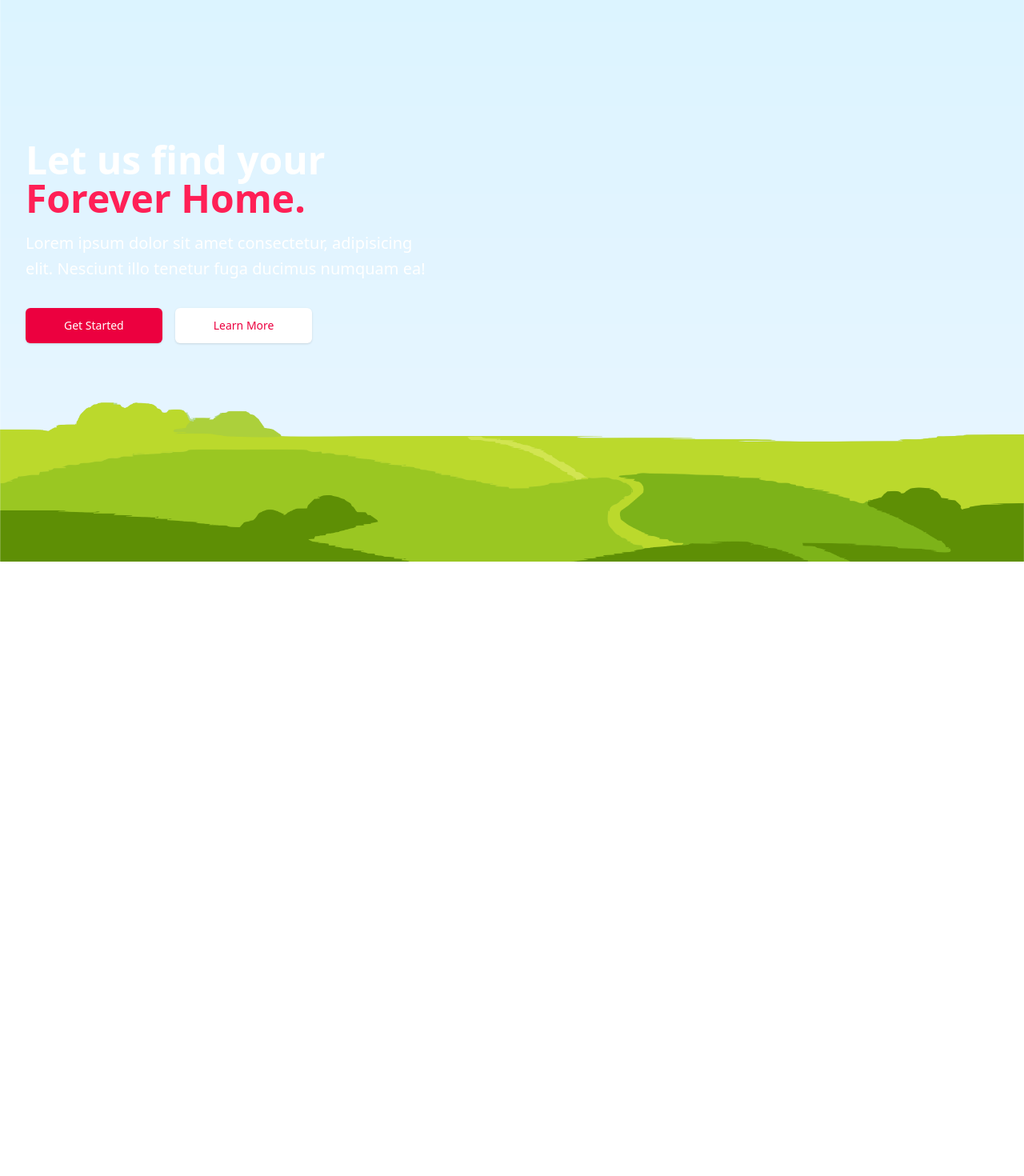
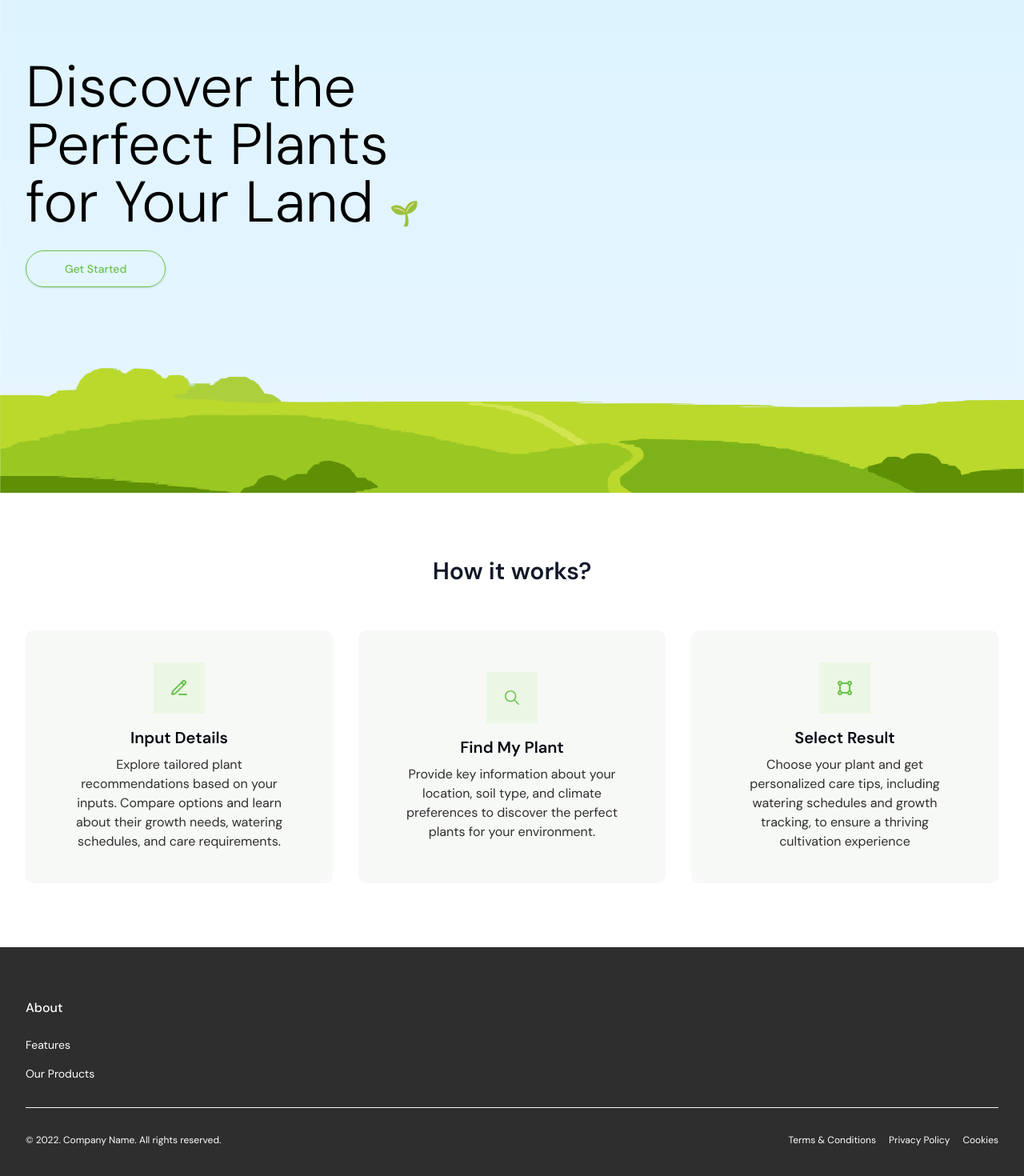
Before and after one commit to Rasheed124/farmstedi-frontend, a Next.js app: page / in a window 1280 px wide. Shown: the part 184-1654 px from the top of the page at 80% size. Before the commit the page ends 886 px from the top, so only its background shows below. Built offline with nearby package versions, Linux system fonts and the light colour scheme.

Commit message:
pushed home page

```diff
--- a/package.json
+++ b/package.json
@@ -22,6 +22,7 @@
     "react": "^19.0.0",
     "react-dom": "^19.0.0",
     "react-hook-form": "^7.54.2",
+    "react-icons": "^5.5.0",
     "tailwind-merge": "^3.0.2",
     "tailwindcss-animate": "^1.0.7",
     "zod": "^3.24.2"
--- a/src/app/globals.css
+++ b/src/app/globals.css
@@ -1,7 +1,12 @@
 @import "tailwindcss";
 
 @theme {
-  --color-greenLight: #68C34C;
+  --color-fmsgreenLight: #68C34C;
+  --color-fmsgreenExtraLight: #ECF6E4;
+  --color-fmsgreenMediumLight: #F6F9F5;
+  --color-fmsBlack: #2E2E2E;
+  --font-dmSans: "DM Sans", sans-serif;
+
 }
 
 @plugin "tailwindcss-animate";
--- a/src/app/layout.tsx
+++ b/src/app/layout.tsx
@@ -1,15 +1,10 @@
 import type { Metadata } from "next";
-import { Geist, Geist_Mono } from "next/font/google";
+import { DM_Sans } from "next/font/google";
 import "./globals.css";
 import Header from "@/components/layout/Header";
 
-const geistSans = Geist({
-  variable: "--font-geist-sans",
-  subsets: ["latin"],
-});
-
-const geistMono = Geist_Mono({
-  variable: "--font-geist-mono",
+const dmSans = DM_Sans({
+  variable: "--font-dm-sans",
   subsets: ["latin"],
 });
 
@@ -25,11 +20,7 @@ export default function RootLayout({
 }>) {
   return (
     <html lang="en">
-      <body
-        className={`${geistSans.variable} ${geistMono.variable} antialiased`}
-      >
-        {children}
-      </body>
+      <body className={` ${dmSans.variable} font-dmSans antialiased`}>{children}</body>
     </html>
   );
 }
--- a/src/app/page.tsx
+++ b/src/app/page.tsx
@@ -1,45 +1,172 @@
 import Header from "@/components/layout/Header";
 import Image from "next/image";
+import { LuPencilLine } from "react-icons/lu";
+import { IoIosSearch } from "react-icons/io";
+import { TbTopologyRing3 } from "react-icons/tb";
+import Link from "next/link";
 
 export default function Home() {
   return (
     <>
       <main>
         <div className="relative bg-[url(/images/home-bg.png)] bg-cover bg-center bg-no-repeat">
-          <Header />
-          <section className="relative mx-auto max-w-screen-xl px-4 py-32 sm:px-6 lg:flex lg:h-screen lg:items-center lg:px-8">
-            <div className="max-w-xl text-center ltr:sm:text-left rtl:sm:text-right">
-              <h1 className="text-3xl font-extrabold text-white sm:text-5xl">
-                Let us find your
-                <strong className="block font-extrabold text-rose-500">
+          {/* <Header /> */}
+          <section className="relative mx-auto max-w-screen-xl px-4 py-20 sm:px-6 lg:flex lg:h-screen lg:items-center lg:px-8">
+            <div className="max-w-sm lg:max-w-xl  text-left  lg:pr-10">
+              <h1 className=" font-light text-black ">
+                <span className="text-3xl  sm:text-5xl lg:text-7xl">
                   {" "}
-                  Forever Home.{" "}
-                </strong>
+                  Discover the Perfect Plants for Your Land{" "}
+                </span>
+                <span className="text-3xl ">🌱</span>
               </h1>
 
-              <p className="mt-4 max-w-lg text-white sm:text-xl/relaxed">
-                Lorem ipsum dolor sit amet consectetur, adipisicing elit.
-                Nesciunt illo tenetur fuga ducimus numquam ea!
-              </p>
-
-              <div className="mt-8 flex flex-wrap gap-4 text-center">
+              <div className="mt-6 flex text-center">
                 <a
                   href="#"
-                  className="block w-full rounded-sm bg-rose-600 px-12 py-3 text-sm font-medium text-white shadow-sm hover:bg-rose-700 focus:ring-3 focus:outline-hidden sm:w-auto"
+                  className="block  rounded-full bg-transparent text-fmsgreenLight hover:text-white px-12 py-3 border border-fmsgreenLight text-sm font-medium shadow-sm hover:bg-fmsgreenLight focus:ring-3 focus:outline-hidden w-auto"
                 >
                   Get Started
-                </a>
-
-                <a
-                  href="#"
-                  className="block w-full rounded-sm bg-white px-12 py-3 text-sm font-medium text-rose-600 shadow-sm hover:text-rose-700 focus:ring-3 focus:outline-hidden sm:w-auto"
-                >
-                  Learn More
                 </a>
               </div>
             </div>
           </section>
         </div>
+
+        <section className=" mx-auto max-w-screen-xl px-4 py-20 sm:px-6 lg:px-8">
+          {/* Heading */}
+          <div className="max-w-xl mx-auto text-center">
+            <h2 className="text-2xl font-semibold text-gray-900 sm:text-3xl">
+              How it works?
+            </h2>
+          </div>
+
+          {/* Grid Content */}
+          <div className="grid grid-cols-1 gap-4 lg:grid-cols-3 lg:gap-8 mt-14">
+            <div className=" rounded-lg bg-fmsgreenMediumLight flex flex-col justify-center items-center p-10">
+              <div className="bg-fmsgreenExtraLight text-fmsgreenLight p-5">
+                <LuPencilLine className=" text-2xl" />
+              </div>
+              <div className="mt-4 px-4 text-center">
+                <h3 className="text-lg sm:text-xl capitalize font-semibold">
+                  Input Details
+                </h3>
+
+                <p className="mt-2 text-pretty text-fmsBlack">
+                  Explore tailored plant recommendations based on your inputs.
+                  Compare options and learn about their growth needs, watering
+                  schedules, and care requirements.
+                </p>
+              </div>
+            </div>
+            <div className=" rounded-lg bg-fmsgreenMediumLight flex flex-col justify-center items-center p-10">
+              <div className="bg-fmsgreenExtraLight text-fmsgreenLight p-5">
+                <IoIosSearch className=" text-2xl" />
+              </div>
+              <div className="mt-4 px-4 text-center">
+                <h3 className="text-lg sm:text-xl capitalize font-semibold">
+                  find my plant
+                </h3>
+
+                <p className="mt-2 text-pretty text-fmsBlack">
+                  Provide key information about your location, soil type, and
+                  climate preferences to discover the perfect plants for your
+                  environment.
+                </p>
+              </div>
+            </div>
+            <div className=" rounded-lg bg-fmsgreenMediumLight flex flex-col justify-center items-center p-10">
+              <div className="bg-fmsgreenExtraLight text-fmsgreenLight p-5">
+                <TbTopologyRing3 className=" text-2xl" />
+              </div>
+              <div className="mt-4 px-4 text-center">
+                <h3 className="text-lg sm:text-xl capitalize font-semibold">
+                  select result
+                </h3>
+
+                <p className="mt-2 text-pretty text-fmsBlack">
+                  Choose your plant and get personalized care tips, including
+                  watering schedules and growth tracking, to ensure a thriving
+                  cultivation experience
+                </p>
+              </div>
+            </div>
+          </div>
+        </section>
+
+        <footer className="bg-fmsBlack text-white">
+          <div className="mx-auto max-w-screen-xl px-4 py-16 sm:px-6 lg:px-8">
+            <div className="lg:flex lg:items-start lg:gap-8">
+              <div className="mt-8 grid grid-cols-2 gap-8 lg:mt-0 lg:grid-cols-5 lg:gap-y-16">
+                <div className="col-span-2 sm:col-span-1">
+                  <p className="font-medium ">About</p>
+
+                  <ul className="mt-6 space-y-4 text-sm capitalize">
+                    <li>
+                      <Link
+                        href="#"
+                        className=" transition hover:opacity-75"
+                      >
+                        {" "}
+                        Features{" "}
+                      </Link>
+                    </li>
+                    <li>
+                      <Link
+                        href="#"
+                        className=" transition hover:opacity-75"
+                      >
+                        {" "}
+                        Our Products{" "}
+                      </Link>
+                    </li>
+
+                  </ul>
+                </div>
+              </div>
+            </div>
+
+            <div className="mt-8 border-t border-gray-100 pt-8">
+              <div className="sm:flex sm:justify-between">
+                <p className="text-xs text-white">
+                  &copy; 2022. Company Name. All rights reserved.
+                </p>
+
+                <ul className="mt-8 flex flex-wrap justify-start gap-4 text-xs sm:mt-0 lg:justify-end">
+                  <li>
+                    <a
+                      href="#"
+                      className=" transition hover:opacity-75"
+                    >
+                      {" "}
+                      Terms & Conditions{" "}
+                    </a>
+                  </li>
+
+                  <li>
+                    <a
+                      href="#"
+                      className=" transition hover:opacity-75"
+                    >
+                      {" "}
+                      Privacy Policy{" "}
+                    </a>
+                  </li>
+
+                  <li>
+                    <a
+                      href="#"
+                      className=" transition hover:opacity-75"
+                    >
+                      {" "}
+                      Cookies{" "}
+                    </a>
+                  </li>
+                </ul>
+              </div>
+            </div>
+          </div>
+        </footer>
       </main>
     </>
   );
--- a/src/components/layout/Header.tsx
+++ b/src/components/layout/Header.tsx
@@ -5,11 +5,11 @@ const Header = () => {
   return (
     <>
       <header className="">
-        <div className="mx-auto max-w-screen-xl px-4 sm:px-6 lg:px-8 border bg-transparent pt-5">
+        <div className="mx-auto max-w-screen-xl px-4 sm:px-6 lg:px-8  bg-transparent pt-5">
           <div className="flex h-16 items-center gap-x-20 ">
             {/* LOGO */}
             <div className="md:flex md:items-center md:gap-12">
-              <a className="block text-greenLight text-2xl font-bold " href="#">
+              <a className="block text-fmsgreenLight text-2xl font-bold " href="#">
                 <h1>Farm Stedi</h1>
               </a>
             </div>
@@ -19,7 +19,7 @@ const Header = () => {
                 <ul className=" items-center gap-6 text-sm hidden md:flex">
                   <li>
                     <Link
-                      className="text-white bg-greenLight p-3 rounded-full "
+                      className="text-white bg-fmsgreenLight p-3 rounded-full "
                       href="#"
                     >
                       {" "}
@@ -28,7 +28,7 @@ const Header = () => {
                   </li>
                   <li>
                     <Link
-                      className="text-white p-3 rounded-full "
+                      className="text-black p-3 rounded-full "
                       href="#"
                     >
                       {" "}
```
Also changed, not shown: public/images/write.png (added), 1 other file (tests, documents, lock files or other folders).
